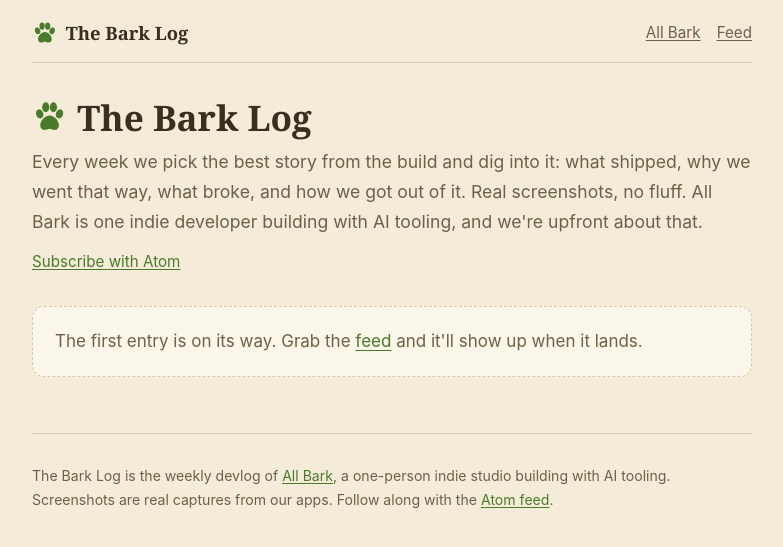
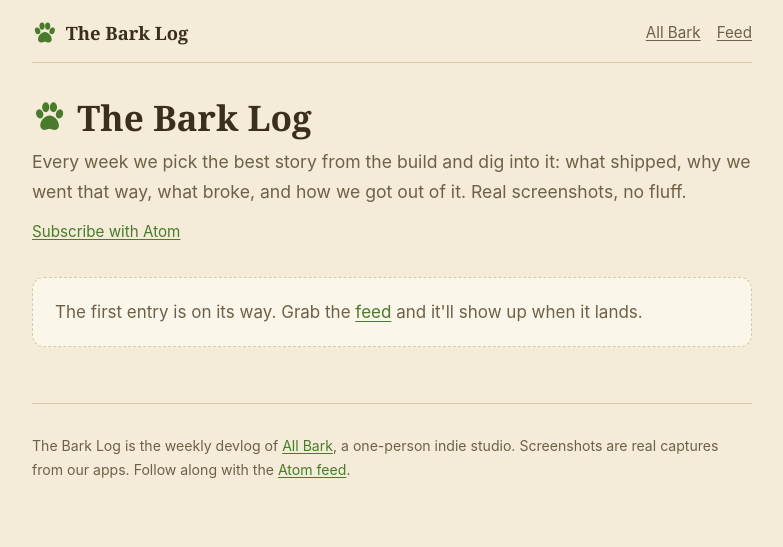
Before and after one commit to allbarkdev/allbark-dev, a Jekyll site: the page built from devlog/index.html, in a window 1280 px wide. Shown: the top 547 px of the page, without its empty margins (248-1031 px from the left). Built offline with Jekyll 4.4.1, drawn with Linux system fonts in a browser that asks for light colours.

Commit message:
Devlog: keep posts to the dev work; AI tooling note belongs elsewhere on the site
Co-Authored-By: Claude Opus 5.5 (1M context) <noreply@anthropic.com>
Claude-Session: https://claude.ai/code/session_014YSsDF6zA1qBzyn8wNwYLP

```diff
--- a/_layouts/devlog.html
+++ b/_layouts/devlog.html
@@ -16,8 +16,8 @@
 {{ content }}
 </main>
 <footer class="site-foot">
-  <p>{{ site.devlog.name }} is the weekly devlog of <a href="{{ '/' | relative_url }}">All Bark</a>, a one-person indie studio
-  building with AI tooling. Screenshots are real captures from our apps. Follow along with the <a href="{{ '/devlog/feed.xml' | relative_url }}">Atom feed</a>.</p>
+  <p>{{ site.devlog.name }} is the weekly devlog of <a href="{{ '/' | relative_url }}">All Bark</a>, a one-person indie studio.
+  Screenshots are real captures from our apps. Follow along with the <a href="{{ '/devlog/feed.xml' | relative_url }}">Atom feed</a>.</p>
 </footer>
 </body>
 </html>
--- a/devlog/index.html
+++ b/devlog/index.html
@@ -5,7 +5,7 @@ description: The All Bark devlog. Every week, a deep dive into what we built, wh
 ---
 <section class="intro">
   <h1>{% include paw.html %}The Bark Log</h1>
-  <p class="dek">Every week we pick the best story from the build and dig into it: what shipped, why we went that way, what broke, and how we got out of it. Real screenshots, no fluff. All Bark is one indie developer building with AI tooling, and we're upfront about that.</p>
+  <p class="dek">Every week we pick the best story from the build and dig into it: what shipped, why we went that way, what broke, and how we got out of it. Real screenshots, no fluff.</p>
   <p class="subscribe"><a href="{{ '/devlog/feed.xml' | relative_url }}">Subscribe with Atom</a></p>
 </section>
 
```
Also changed, not shown: CONTRIBUTING.md (+3 -2 lines).
